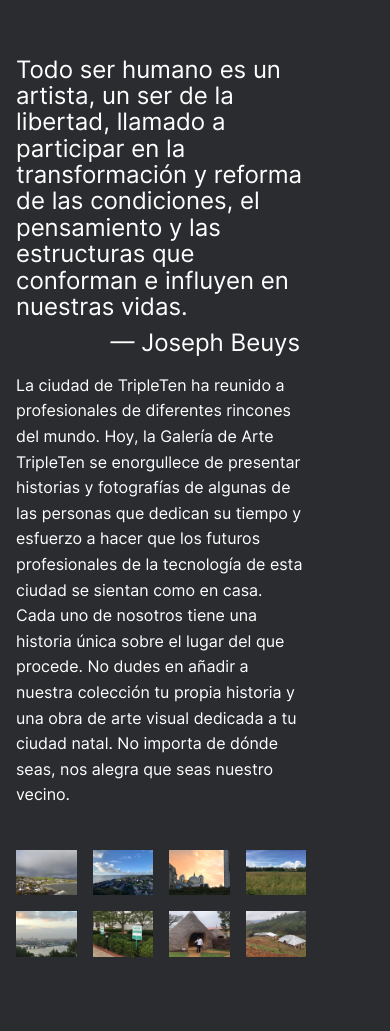
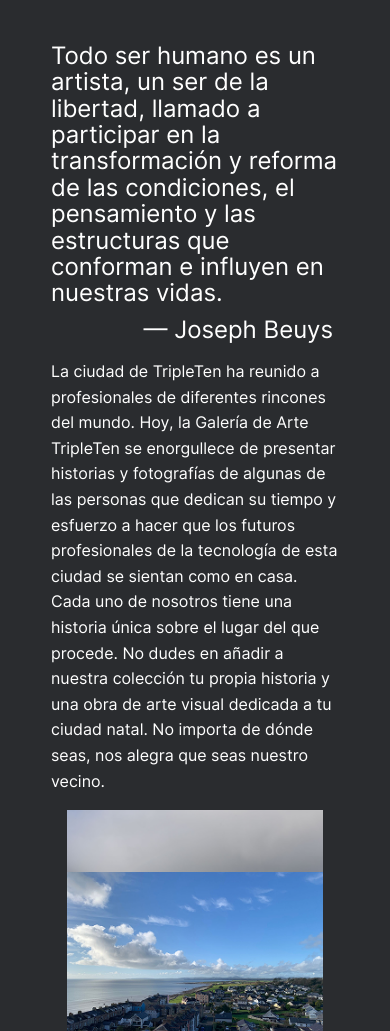
Before and after one commit to ninadroura/web_project_homeland, a plain HTML site: page index.html in a window 390 px wide. Shown: the part 969-2000 px from the top of the page. Drawn offline with Linux system fonts and the light colour scheme.

Commit message:
termino de proyecto con ajustes en medios de mobil y ajuste de read me

```diff
--- a/blocks/gallery.css
+++ b/blocks/gallery.css
@@ -10,3 +10,16 @@
 .gallery__photo {
   width: 100%;
 }
+
+@media screen and (min-width: 320px) and (max-width: 544px) {
+  .gallery {
+    grid-template-columns: 1fr;
+    grid-template-rows: 50px repeat(8, 1fr);
+    grid-gap: 12px;
+    margin: 0 16px 64px;
+  }
+
+  .gallery__header {
+    grid-column: 1;
+  }
+}
--- a/blocks/page.css
+++ b/blocks/page.css
@@ -13,3 +13,10 @@
   font-size: 16px;
   line-height: 20px;
 }
+@media screen and (min-width: 320px) and (max-width: 544px) {
+  .page {
+    max-width: 320px;
+    gap: 50px;
+    margin: 0 auto 65px;
+  }
+}
--- a/blocks/stories.css
+++ b/blocks/stories.css
@@ -140,6 +140,7 @@
 
   .stories__content {
     grid-template-rows: 90px 1fr repeat(2, 50px);
+    margin: 0 auto;
   }
 
   .stories__header {
```
Also changed, not shown: 1 other file.
